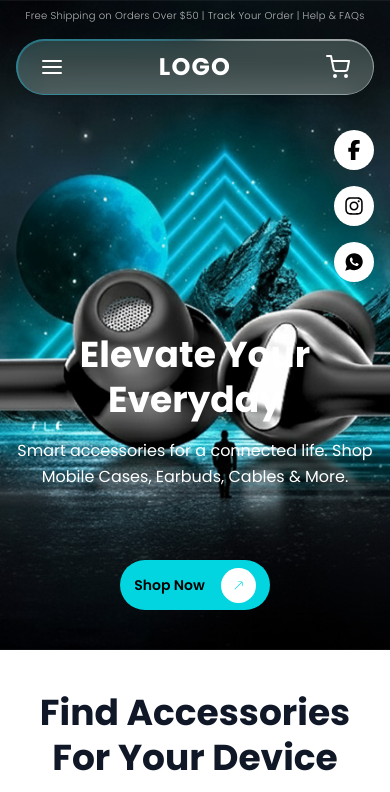
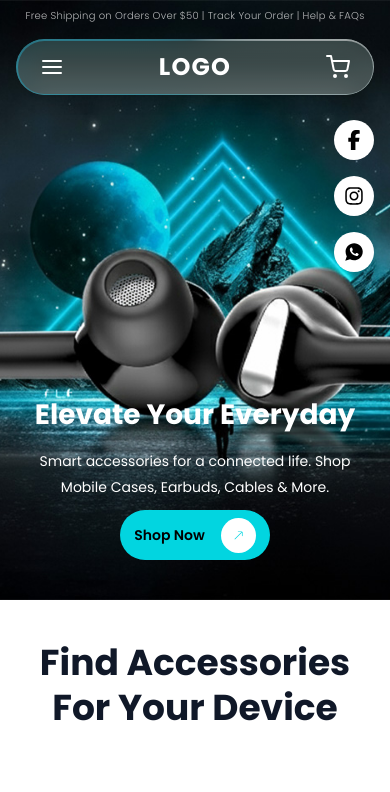
Before and after one commit to Shinvo-Ecomerece-Store/Front-End, a React (Vite) app: page / in a window 390 px wide. Shown: the top 792 px of the page. Built offline with nearby package versions, Linux system fonts and the light colour scheme.

Commit message:
hero sectionn desgin completely fixed

```diff
--- a/src/components/Hero/Hero.jsx
+++ b/src/components/Hero/Hero.jsx
@@ -9,7 +9,7 @@ import { Link } from "react-router-dom";
 
 const Hero = () => {
   return (
-    <div className="w-full max-h-[1380px] h-[650px] lg:h-[1000px] bg-img-custom bg-[url('../assets/images/bg.jpg')] bg-cover bg-center mx-auto flex flex-col relative overflow-hidden">
+    <div className="w-full max-h-[1380px] h-[600px] sm:h-[750px] lg:h-[1000px] bg-img-custom bg-[url('../assets/images/bg.jpg')] bg-cover bg-center mx-auto flex flex-col relative overflow-hidden">
       <Navbar />
 
       {/* Main Content Area - Relative for positioning */}
@@ -44,11 +44,11 @@ const Hero = () => {
 
         {/* --- Text Content --- */}
         {/* Mobile: Bottom Center. Desktop: Bottom Left */}
-        <div className="absolute bottom-40 w-full px-4 text-center lg:text-left lg:bottom-28 lg:left-20 lg:w-auto z-20">
-          <h1 className="text-4xl md:text-6xl lg:text-6xl xl:text-[70px] font-bold leading-tight mb-4 text-white">
+        <div className="absolute bottom-25 w-full px-4 text-center lg:text-left lg:bottom-35 lg:left-20 lg:w-auto z-20">
+          <h1 className="text-[28px] font-bold sm:text-4xl md:text-6xl lg:text-6xl xl:text-[70px] leading-tight mb-4 text-white">
             Elevate Your<br className="hidden lg:block" /> Everyday
           </h1>
-          <p className="text-[16px] md:text-[18px] lg:text-[20px] text-white font-[400] max-w-[600px] mx-auto lg:mx-0">
+          <p className="text-[14px] sm:text-[16px] md:text-[18px] lg:text-[20px] text-white font-[400] max-w-[600px] mx-auto lg:mx-0">
             Smart accessories for a connected life. Shop Mobile Cases, Earbuds, Cables & More.
           </p>
         </div>
@@ -61,7 +61,6 @@ const Hero = () => {
             <Link to="/##"><BsArrowUpRight className="p-3 w-[35px] h-[35px] sm:w-[40px] sm:h-[40px] xl:p-4 xl:w-[50px] xl:h-[50px] rounded-full bg-white text-cta-cyan" /></Link>
           </div>
         </div>
-
       </div>
     </div>
   );
```
